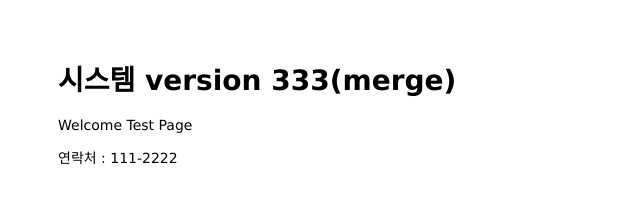
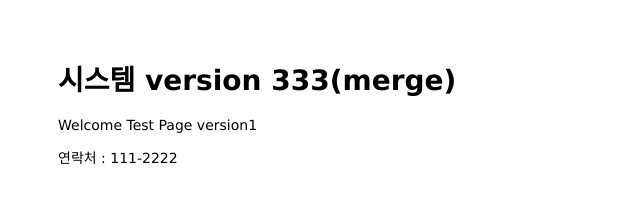
Before and after one commit to gittestsite2/mastering-git-github, a website: page public/index.html in a window 1280 px wide. Shown: the full height of the page, 0-640 px from the left. Drawn offline with Linux system fonts and the light colour scheme.

Commit message:
change body

```diff
--- a/public/index.html
+++ b/public/index.html
@@ -7,7 +7,7 @@
 
 <body>
   <h1>시스템 version 333(merge)</h1>
-  <p>Welcome Test Page</p>
+  <p>Welcome Test Page version1</p>
 </body>
 
 <footer>
```
